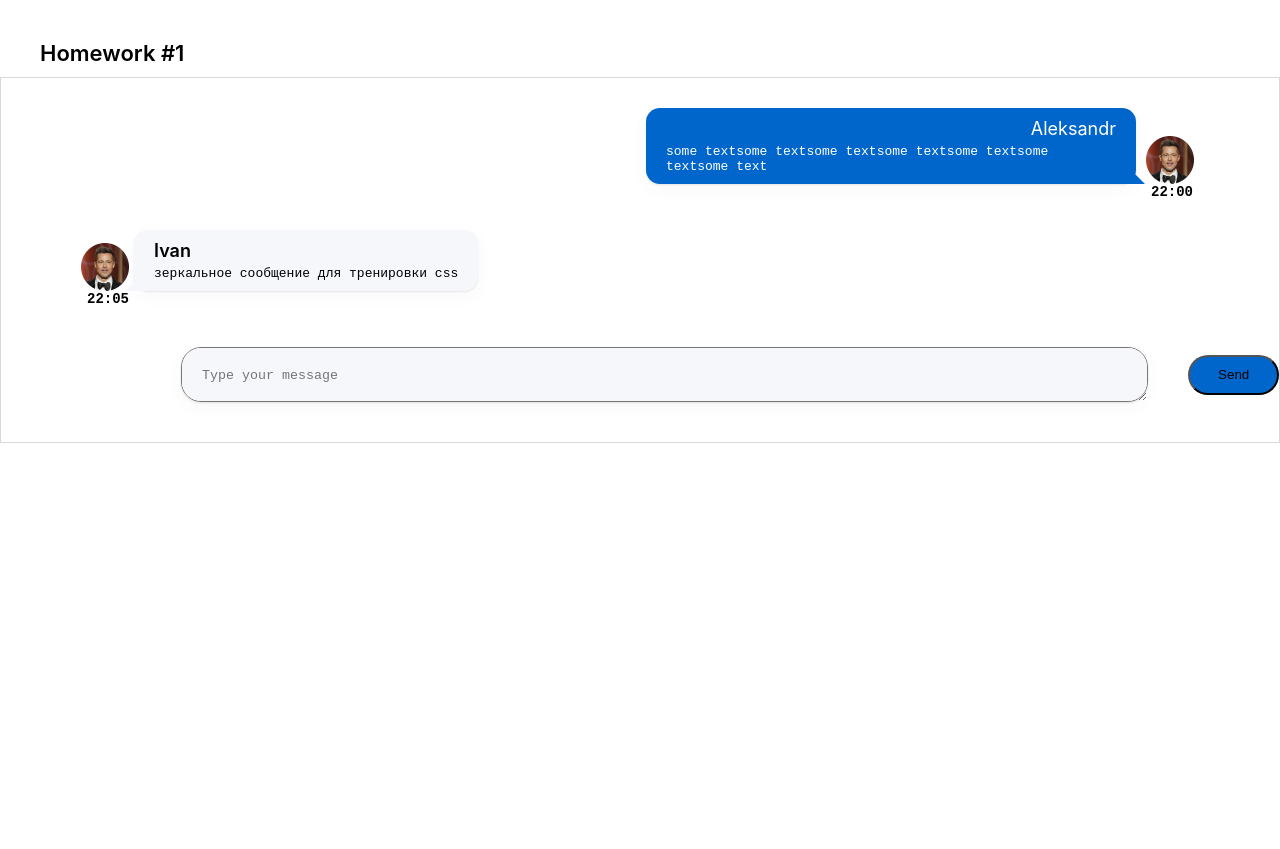
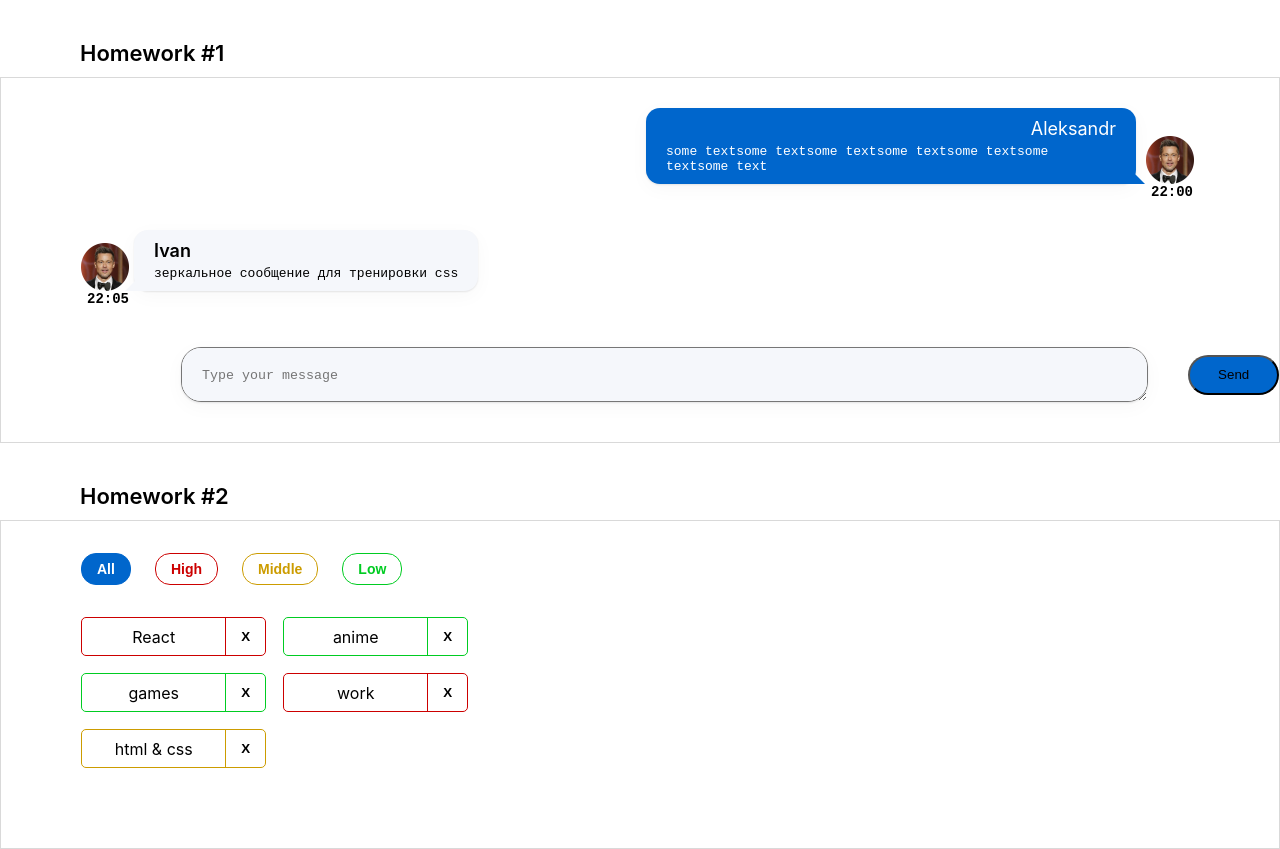
Before and after one commit to alik-avizha/hws2, a React (Create React App) app: page / in a window 1280 px wide. Before the commit the page ends 800 px from the top, so only its background shows below. Built offline with nearby package versions, Linux system fonts and the light colour scheme.

Commit message:
work with Homework2

```diff
--- a/src/s1-main/App.module.css
+++ b/src/s1-main/App.module.css
@@ -13,7 +13,7 @@
     font-size: 22px;
     line-height: 27px;
     font-weight: 600;
-    margin-left: 40px;
+    margin-left: 80px;
     margin-top: 40px;
     margin-bottom: 10px;
     color: #000000;
--- a/src/s1-main/App.tsx
+++ b/src/s1-main/App.tsx
@@ -1,13 +1,14 @@
 import React from 'react'
 import s from './App.module.css'
 import HW1 from '../s2-homeworks/hw01/HW1'
+import HW2 from '../s2-homeworks/hw02/HW2';
 
 function App() {
     return (
         <div className={s.App}>
             <HW1/>
             {/*раскомментировать по ходу выполнения*/}
-            {/*<HW2/>*/}
+            <HW2/>
             {/*<HW3/>*/}
             {/*<HW4/>*/}
 
--- a/src/s2-homeworks/hw02/HW2.tsx
+++ b/src/s2-homeworks/hw02/HW2.tsx
@@ -17,16 +17,16 @@
 * */
 
 // types
-export type AffairPriorityType = any // need to fix any
+export type AffairPriorityType = 'high' | 'low' | 'middle' // need to fix any
 export type AffairType = {
-    _id: any // need to fix any
-    name: any // need to fix any
+    _id: number // need to fix any
+    name: string // need to fix any
     priority: AffairPriorityType
 }
 export type FilterType = 'all' | AffairPriorityType
 
 // constants
-const defaultAffairs: any = [ // need to fix any
+const defaultAffairs: Array<AffairType> = [ // need to fix any
     {_id: 1, name: 'React', priority: 'high'}, // студенты могут изменить содержимое name и количество элементов в массиве, ...priority не менять!
     {_id: 2, name: 'anime', priority: 'low'},
     {_id: 3, name: 'games', priority: 'low'},
@@ -35,23 +35,31 @@
 ]
 
 // pure helper functions
-export const filterAffairs = (affairs: any, filter: any): any => { // need to fix any
-
-
-    return affairs // need to fix
-}
-export const deleteAffair = (affairs: any, _id: any): any => { // need to fix any
-
+export const filterAffairs = (affairs: Array<AffairType>, filter: FilterType): Array<AffairType> => { // need to fix any
+    if (filter === 'high') {
+        return affairs.filter(e => e.priority === 'high')
+    }
+    if (filter === 'low') {
+        return affairs.filter(e => e.priority === 'low')
+    }
+    if (filter === 'middle') {
+        return affairs.filter(e => e.priority === 'middle')
+    }
     return affairs // need to fix
 }
 
+export const deleteAffair = (affairs: Array<AffairType>, _id: number): Array<AffairType> => { // need to fix any
+    return affairs.filter(e => e._id !== _id) // need to fix
+}
+
 function HW2() {
-    const [affairs, setAffairs] = useState<any>(defaultAffairs) // need to fix any
+    const [affairs, setAffairs] = useState<Array<AffairType>>(defaultAffairs) // need to fix any
     const [filter, setFilter] = useState<FilterType>('all')
 
     const filteredAffairs = filterAffairs(affairs, filter)
-    const deleteAffairCallback = (_id: any) => { // need to fix any
-        // need to fix
+    const deleteAffairCallback = (_id: number) => {
+        // need to fix any
+        setAffairs(deleteAffair(affairs, _id))
     }
 
     return (
--- a/src/s2-homeworks/hw02/affairs/Affairs.module.css
+++ b/src/s2-homeworks/hw02/affairs/Affairs.module.css
@@ -1,7 +1,9 @@
 .buttonContainer {
     display: flex;
     gap: 24px;
+    margin-top: 32px;
     margin-bottom: 32px;
+    margin-left: 80px;
 }
 
 .all {
@@ -52,4 +54,6 @@
     gap: 17px;
     flex-wrap: wrap;
     max-width: 450px;
+    margin-left: 80px;
+    margin-bottom: 80px;
 }
--- a/src/s2-homeworks/hw02/affairs/Affairs.tsx
+++ b/src/s2-homeworks/hw02/affairs/Affairs.tsx
@@ -4,24 +4,24 @@
 import s from './Affairs.module.css'
 
 type AffairsPropsType = {
-    data: any // need to fix any
-    setFilter: any
-    deleteAffairCallback: any
+    data: Array<AffairType> // need to fix any
+    setFilter: (filter: FilterType) => void
+    deleteAffairCallback: (_id: number) => void
     filter: FilterType
 }
 
 function Affairs(props: AffairsPropsType) {
     const setAll = () => {
-        // need to fix
+        props.setFilter("all")// need to fix
     }
     const setHigh = () => {
-        // need to fix
+        props.setFilter("high")// need to fix
     }
     const setMiddle = () => {
-        // need to fix
+        props.setFilter("middle")// need to fix
     }
     const setLow = () => {
-        // need to fix
+        props.setFilter("low")// need to fix
     }
 
     const cnAll = s.button + ' ' + s.all + (props.filter === 'all' ? ' ' + s.active : '')
--- a/src/s2-homeworks/hw02/affairs/affair/Affair.tsx
+++ b/src/s2-homeworks/hw02/affairs/affair/Affair.tsx
@@ -6,12 +6,12 @@
 type AffairPropsType = {
     // key не нужно типизировать
     affair: AffairType
-    deleteAffairCallback: any // need to fix any
+    deleteAffairCallback: (_id: number) => void // need to fix any
 }
 
 function Affair(props: AffairPropsType) {
     const deleteCallback = () => {
-        // need to fix
+        props.deleteAffairCallback(props.affair._id)// need to fix
     }
 
     const nameClass = s.name + ' ' + s2[props.affair.priority]
@@ -25,7 +25,7 @@
         >
             <div id={'hw2-name-' + props.affair._id} className={nameClass}>
                 {/*создаёт студент*/}
-
+                {props.affair.name}
                 {/**/}
             </div>
             <div id={'hw2-priority-' + props.affair._id} hidden>
@@ -36,7 +36,7 @@
                 id={'hw2-button-delete-' + props.affair._id}
                 className={buttonClass}
                 // need to fix
-
+                onClick={deleteCallback}
             >
                 {/*текст кнопки могут изменить студенты*/}
                 X
```
